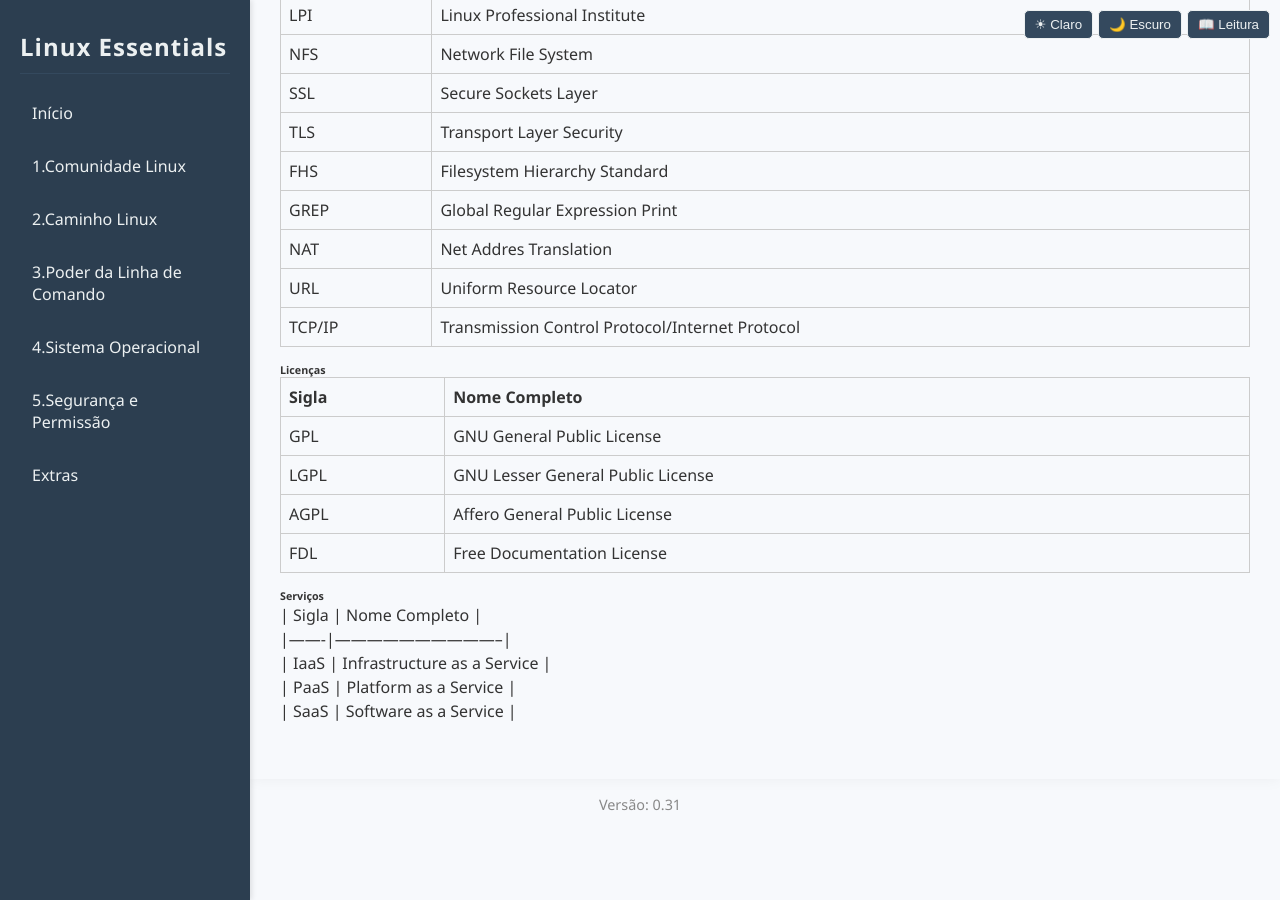
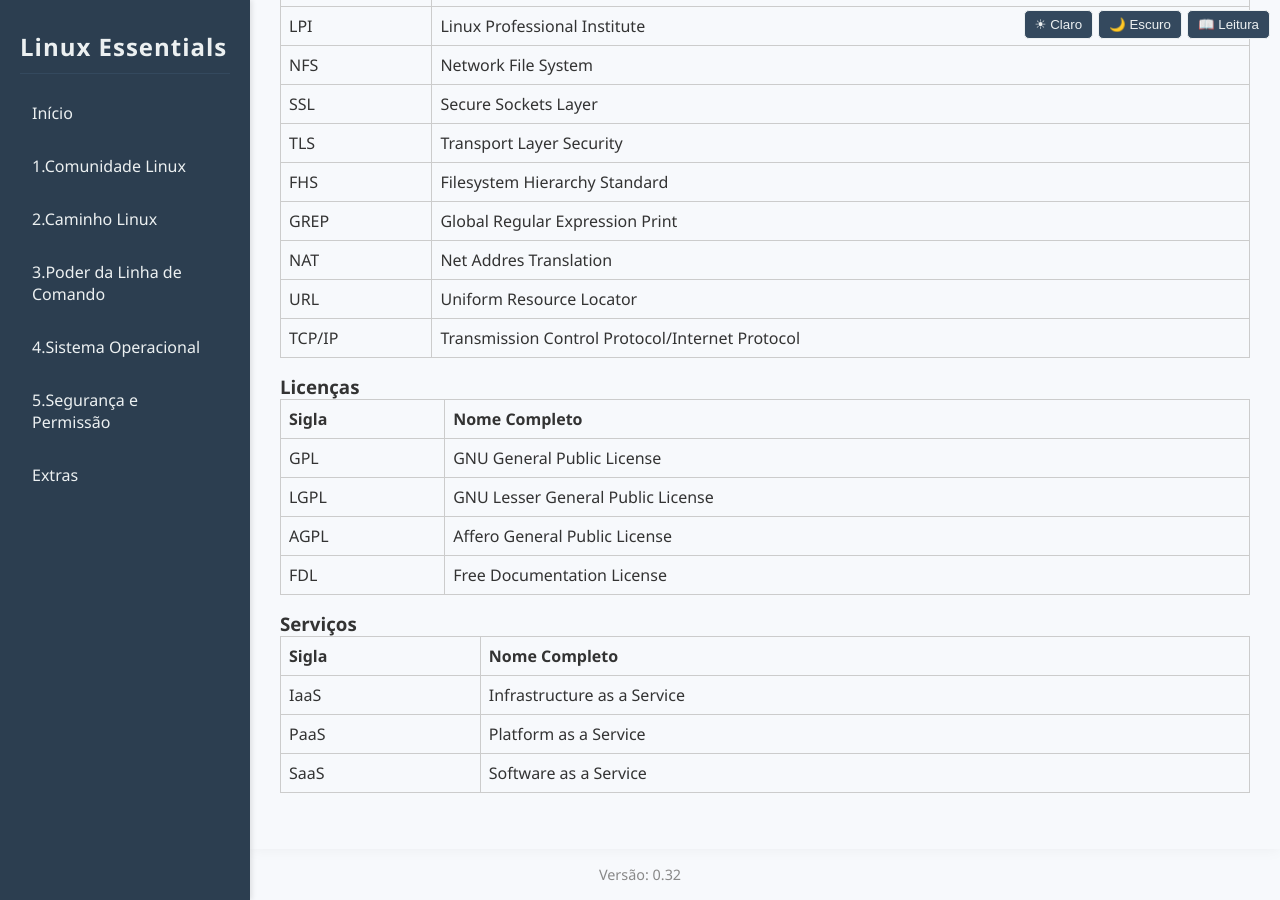
Before and after one commit to jocelinoFG017/linux-essentials, a Jekyll site: the page built from 05-materiais-complementares/lista-de-termos.md, in a window 1280 px wide and 900 px high, scrolled down 449 px. Built offline with Jekyll 4.4.1, drawn with Linux system fonts in a browser that asks for light colours; nearby versions of some CDN libraries; our own code applies the rules of GitHub Pages for plain Markdown files.

Commit message:
fix: correções de tabelas e menus

```diff
--- a/05-materiais-complementares/lista-de-termos.md
+++ b/05-materiais-complementares/lista-de-termos.md
@@ -1,4 +1,4 @@
-###### Siglas
+### Siglas
 
 | Sigla | Nome Completo|
 |-------|--------------|
@@ -21,7 +21,7 @@
 |URL    |Uniform Resource Locator|
 |TCP/IP |Transmission Control Protocol/Internet Protocol|
 
-###### Licenças
+### Licenças
 
 |Sigla| Nome Completo|
 |-----|--------------|
@@ -31,7 +31,8 @@
 |FDL  |Free Documentation License|
 
 
-###### Serviços
+### Serviços
+
 | Sigla | Nome Completo                  |
 |-------|--------------------------------|
 | IaaS  | Infrastructure as a Service    |
--- a/_config.yml
+++ b/_config.yml
@@ -5,4 +5,4 @@ permalink: pretty
 kramdown:
   input: GFM
   hard_wrap: true
-github_pages_version: 0.31
+github_pages_version: 0.32
```
Also changed, not shown: 05-materiais-complementares/links-adicionais.md (+3 -4 lines), 05-materiais-complementares/lista-de-comandos.md (+5 -0 lines), index.md (+2 -2 lines), README.md.
